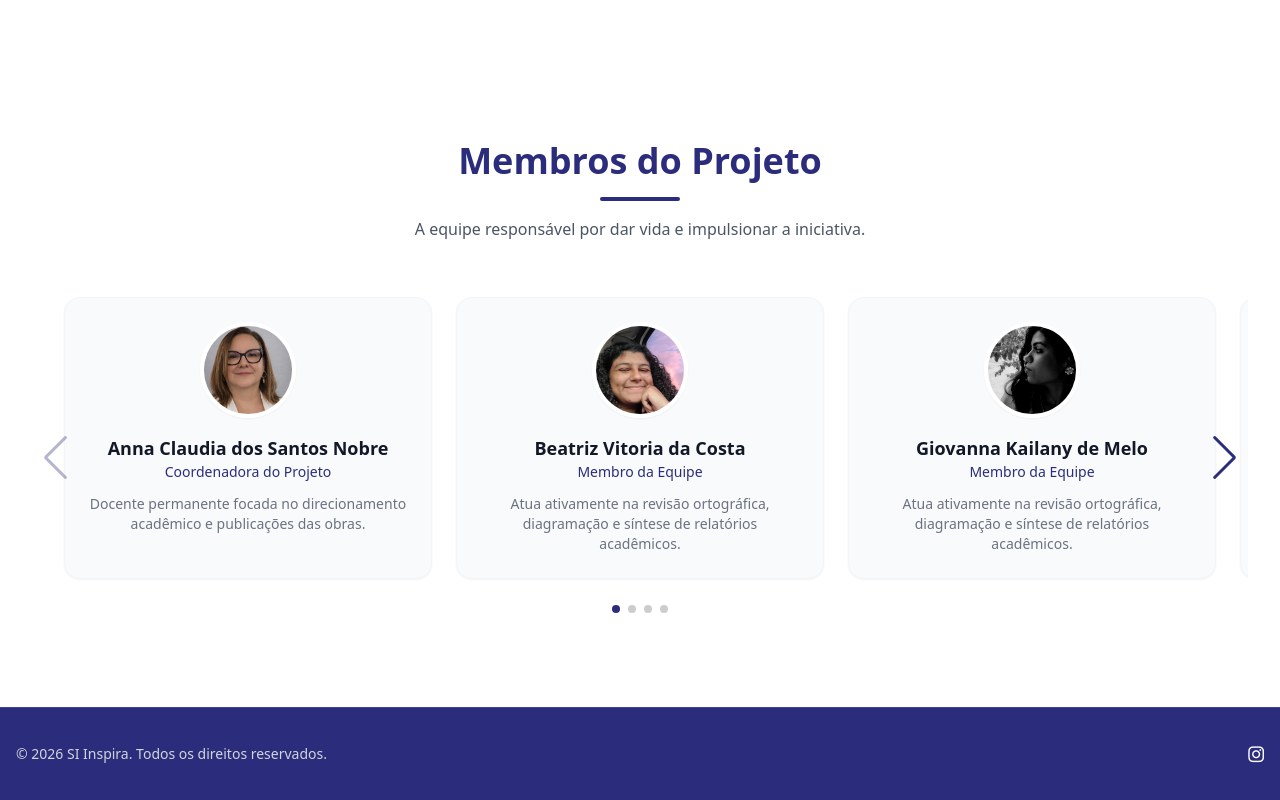
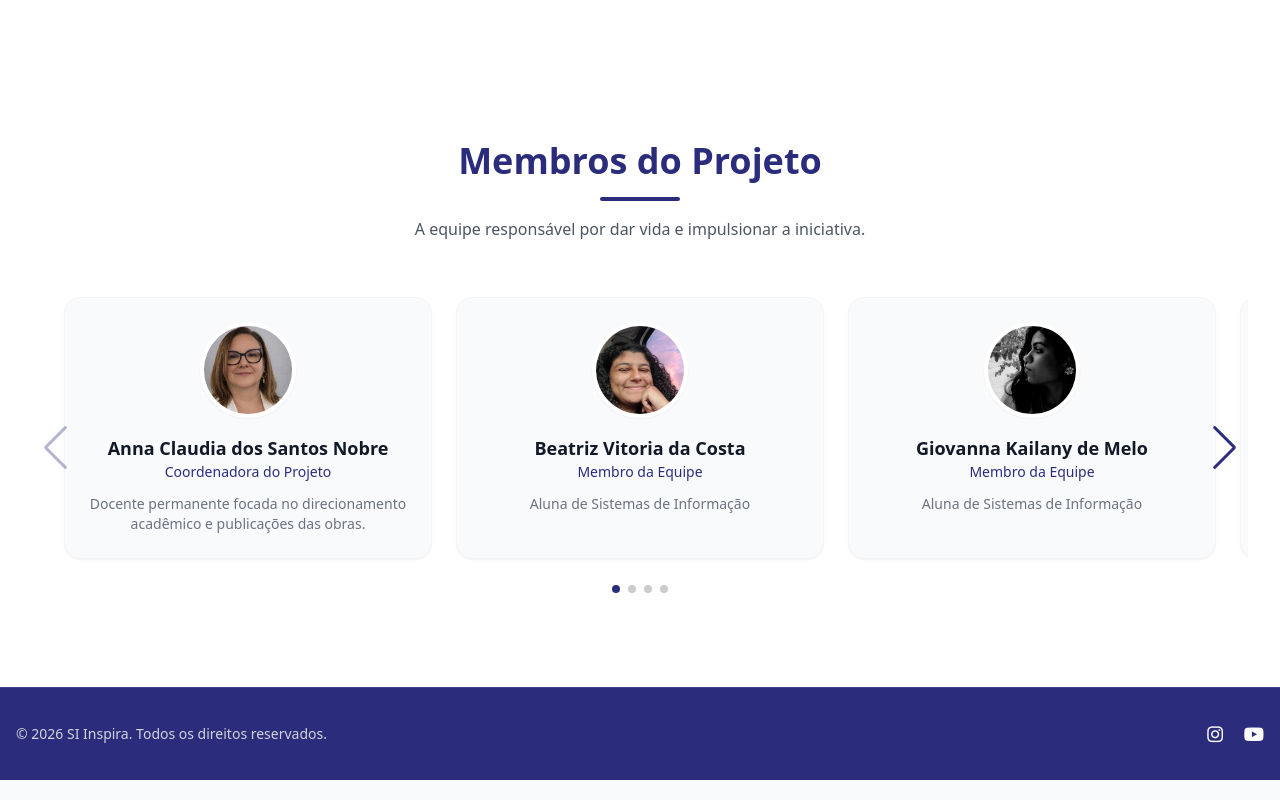
Before and after one commit to Matheusdnf/Si-Inspira, a website: page src/index.html in a window 1280 px wide. Shown: the part 4699-5499 px from the top of the page. Drawn offline with nearby package versions, Linux system fonts and the light colour scheme; no server answers.

Commit message:
chore: correção de membros e adição de link para o youtube

```diff
--- a/src/index.html
+++ b/src/index.html
@@ -4,6 +4,8 @@
     <meta charset="UTF-8" />
     <meta name="viewport" content="width=device-width, initial-scale=1.0" />
     <title>SI Inspira - Projeto Acadêmico</title>
+    <!-- Favicon -->
+    <link rel="icon" type="image/png" href="public/logo.png" />
     <!-- Tailwind CSS CDN -->
     <script src="https://cdn.tailwindcss.com"></script>
     <!-- FontAwesome para Ícones -->
@@ -97,11 +99,17 @@
             ><i class="fa-solid fa-video w-6 text-center text-gray-400"></i>
             Vídeos</a
           >
-          <a href="#produtos" class="drawer-link hover:text-[#2b2d7c] hover:bg-indigo-50 p-2 rounded transition-colors"
-            ><i class="fa-solid fa-cogs w-6 text-center text-gray-400"></i> Produtos Técnicos</a
+          <a
+            href="#produtos"
+            class="drawer-link hover:text-[#2b2d7c] hover:bg-indigo-50 p-2 rounded transition-colors"
+            ><i class="fa-solid fa-cogs w-6 text-center text-gray-400"></i>
+            Produtos Técnicos</a
           >
-          <a href="#jogos" class="drawer-link hover:text-[#2b2d7c] hover:bg-indigo-50 p-2 rounded transition-colors"
-            ><i class="fa-solid fa-gamepad w-6 text-center text-gray-400"></i> Jogos Didáticos</a
+          <a
+            href="#jogos"
+            class="drawer-link hover:text-[#2b2d7c] hover:bg-indigo-50 p-2 rounded transition-colors"
+            ><i class="fa-solid fa-gamepad w-6 text-center text-gray-400"></i>
+            Jogos Didáticos</a
           >
           <a
             href="#pastas"
@@ -550,7 +558,8 @@
           </h2>
           <div class="h-1 w-20 bg-[#2b2d7c] mx-auto rounded-full"></div>
           <p class="text-gray-600 mt-4">
-            Lista de jogos e materiais interativos sincronizados em tempo real com o Google Drive.
+            Lista de jogos e materiais interativos sincronizados em tempo real
+            com o Google Drive.
           </p>
         </div>
 
@@ -646,6 +655,12 @@
             class="hover:text-gray-300 transition-colors"
             ><i class="fa-brands fa-instagram"></i
           ></a>
+          <a
+            href="https://www.youtube.com/@si.inspira"
+            target="_blank"
+            class="hover:text-gray-300 transition-colors"
+            ><i class="fa-brands fa-youtube"></i
+          ></a>
         </div>
       </div>
     </footer>
--- a/src/membros.json
+++ b/src/membros.json
@@ -8,31 +8,31 @@
   {
     "nome": "Matheus Diniz Fernandes",
     "cargo": "Membro da Equipe",
-    "descricao": "Responsável pela administração, infraestrutura e desenvolvimento das soluções web (desenvolvedor do Site Si-Inpira).",
+    "descricao": "Aluno de Sistemas de Informação (desenvolvedor do Site Si-Inpira).",
     "icone": "public/fotos/matheus.jpg"
   },
   {
     "nome": "Giovanna Kailany de Melo",
     "cargo": "Membro da Equipe",
-    "descricao": "Atua ativamente na revisão ortográfica, diagramação e síntese de relatórios acadêmicos.",
+    "descricao": "Aluna de Sistemas de Informação",
     "icone": "public/fotos/giovanna.jpg"
   },
   {
     "nome": "Beatriz Vitoria da Costa",
     "cargo": "Membro da Equipe",
-    "descricao": "Atua ativamente na revisão ortográfica, diagramação e síntese de relatórios acadêmicos.",
+    "descricao": "Aluna de Sistemas de Informação",
     "icone": "public/fotos/bia.jpg"
   },
   {
     "nome": "Maria Eloisa da Silva Santos",
     "cargo": "Membro da Equipe",
-    "descricao": "Atua ativamente na revisão ortográfica, diagramação e síntese de relatórios acadêmicos.",
+    "descricao": "Aluna de Sistemas de Informação",
     "icone": "public/fotos/eloisa.jpg"
   },
   {
     "nome": "José Salustiano Neto Junior",
     "cargo": "Membro da Equipe",
-    "descricao": "Atua ativamente na revisão ortográfica, diagramação e síntese de relatórios acadêmicos.",
+    "descricao": "Aluno de Sistemas de Informação",
     "icone": "public/fotos/jose.jpg"
   }
 ]
```
